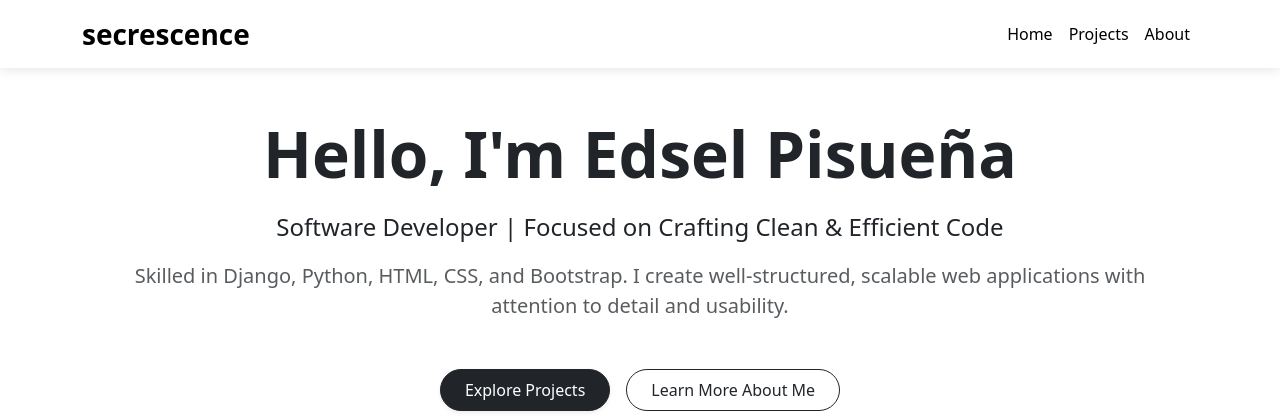
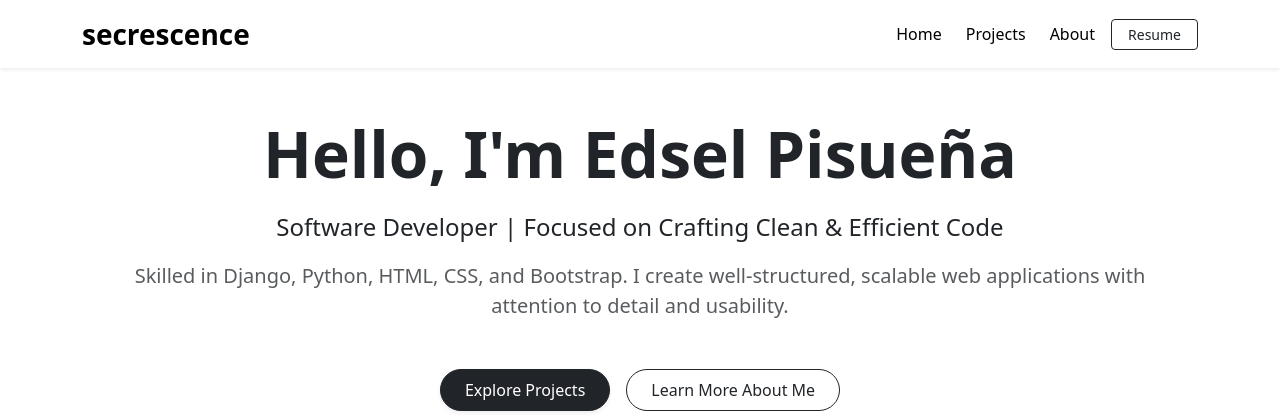
Before and after one commit to secrescence/portfolio-blog, a Django app: page / in a window 1280 px wide. Shown: the top 420 px of the page. Run offline with Django 5.2, Linux system fonts and the light colour scheme.

Commit message:
Added resume pdf and updated navbar

```diff
--- a/portfolio_app/templates/portfolio_app/base.html
+++ b/portfolio_app/templates/portfolio_app/base.html
@@ -1,3 +1,4 @@
+{% load static %}
 <!DOCTYPE html>
 <html lang="en">
 <head>
@@ -7,14 +8,14 @@
     <link rel="stylesheet" href="https://cdn.jsdelivr.net/npm/bootstrap@5.3.0/dist/css/bootstrap.min.css">
 </head>
 <body>
-    <nav class="navbar navbar-expand-lg navbar-light custom-light-navbar mb-4">
+    <nav class="navbar navbar-expand-lg navbar-light custom-light-navbar mb-4 shadow-sm">
         <div class="container">
           <a class="navbar-brand fw-bold fs-3" href="{% url 'portfolio_home' %}">secrescence</a>
           <button class="navbar-toggler" type="button" data-bs-toggle="collapse" data-bs-target="#navbarNav">
             <span class="navbar-toggler-icon"></span>
           </button>
           <div class="collapse navbar-collapse justify-content-end" id="navbarNav">
-            <ul class="navbar-nav">
+            <ul class="navbar-nav align-items-center gap-2">
               <li class="nav-item">
                 <a class="nav-link custom-light-link" href="{% url 'portfolio_home' %}">Home</a>
               </li>
@@ -23,6 +24,9 @@
               </li>
               <li class="nav-item">
                 <a class="nav-link custom-light-link" href="{% url 'about' %}">About</a>
+              </li>
+              <li class="nav-item">
+                <a href="{% static 'portfolio_app/files/Web Developer Resume - Edsel Pisuena.pdf' %}" class="btn btn-outline-dark btn-sm px-3 py-1" target="_blank">Resume</a>
               </li>
             </ul>
           </div>
@@ -40,7 +44,7 @@
 
     .custom-light-navbar {
         background-color: #ffffff;
-            box-shadow: 0 2px 10px rgba(0, 0, 0, 0.1);
+        box-shadow: 0 2px 10px rgba(0, 0, 0, 0.05);
     }
 
     .navbar-brand {
```
Also changed, not shown: 1 other file. Lines whose indentation alone changed are shown as unchanged.
